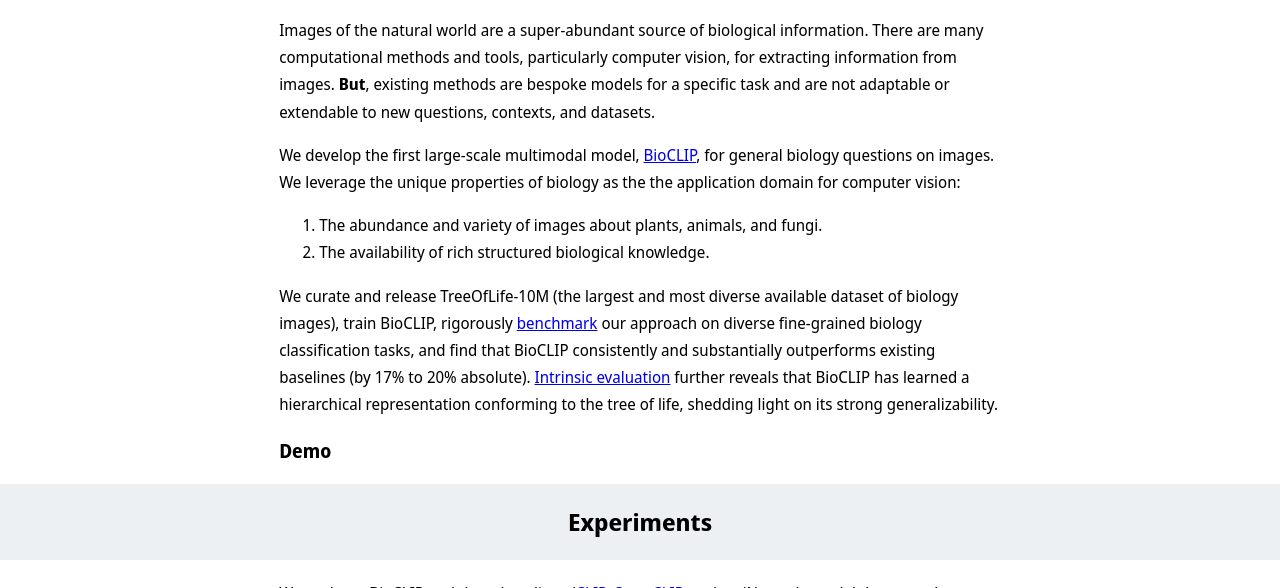
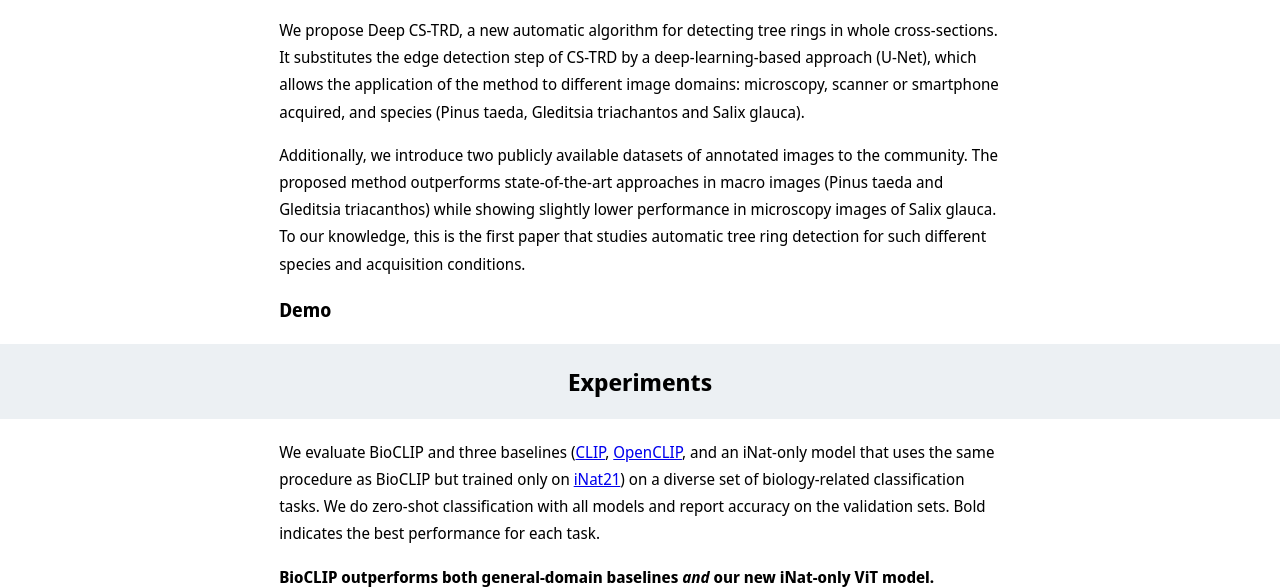
Before and after one commit to hmarichal93/deepcstrd, a plain HTML site: page index.html in a window 1280 px wide. Shown: the part 903-1491 px from the top of the page. Drawn offline with Linux system fonts and the light colour scheme.

Commit message:
codespaces

```diff
--- a/index.html
+++ b/index.html
@@ -40,11 +40,14 @@
       <a class="pill-button" href="https://huggingface.co/datasets/imageomics/TreeOfLife-10M">
         <img src="images/icons/huggingface.svg" /> Data
       </a>
+      <a class="pill-button" href="https://arxiv.org/abs/2504.16242">
+        <img src="images/icons/arxiv.svg" /> Paper
+      </a>
       <a class="pill-button" href="https://github.com/hmarichal93/deepcstrd">
         <img src="images/icons/github.svg" /> Code
       </a>
-      <a class="pill-button" href="https://arxiv.org/abs/2504.16242">
-        <img src="images/icons/arxiv.svg" /> Paper
+      <a class="pill-button" href="(https://github.com/codespaces/new?skip_quickstart=true&machine=basicLinux32gb&repo=894688718&ref=main&devcontainer_path=.devcontainer%2Fdevcontainer.json&geo=UsEast">
+        <img src="https://github.com/codespaces/badge.svg" /> Codespaces
       </a>
     </p>
     <figure>
@@ -56,23 +59,19 @@
       </figcaption>
     </figure>
 
-    <h2 class="banded">BioCLIP</h2>
+    <h2 class="banded">DeepCS-TRD</h2>
 
     <p>
-      Images of the natural world are a super-abundant source of biological information.
-      There are many computational methods and tools, particularly computer vision, for extracting information from images.
-      <b>But</b>, existing methods are bespoke models for a specific task and are not adaptable
-      or extendable to new questions, contexts, and datasets.
+    We propose Deep CS-TRD, a new automatic algorithm for detecting tree rings in whole cross-sections. It substitutes
+    the edge detection step of CS-TRD by a deep-learning-based approach (U-Net), which allows the application of the
+    method to different image domains: microscopy, scanner or smartphone acquired, and species
+      (Pinus taeda, Gleditsia triachantos and Salix glauca).
     </p>
     <p>
-      We develop the first large-scale multimodal model, <a href="https://huggingface.co/imageomics/bioclip">BioCLIP</a>, for general biology questions on images.
-      We leverage the unique properties of biology as the the application domain for computer vision:
-      <ol>
-        <li>The abundance and variety of images about plants, animals, and fungi.</li>
-        <li>The availability of rich structured biological knowledge.</li>
-      </ol>
-      We curate and release TreeOfLife-10M (the largest and most diverse available dataset of biology images), train BioCLIP, rigorously <a href="#evaluation">benchmark</a> our approach on diverse fine-grained biology classification tasks, and find that BioCLIP consistently and substantially outperforms existing baselines (by 17% to 20% absolute).
-      <a href="#intrinsic">Intrinsic evaluation</a> further reveals that BioCLIP has learned a hierarchical representation conforming to the tree of life, shedding light on its strong generalizability.
+    Additionally, we introduce two publicly available datasets of annotated images to the community. The proposed method
+      outperforms state-of-the-art approaches in macro images (Pinus taeda and Gleditsia triacanthos) while showing
+      slightly lower performance in microscopy images of Salix glauca. To our knowledge, this is the first paper
+      that studies automatic tree ring detection for such different species and acquisition conditions.
     </p>
 
     <h3>Demo</h3>
```
